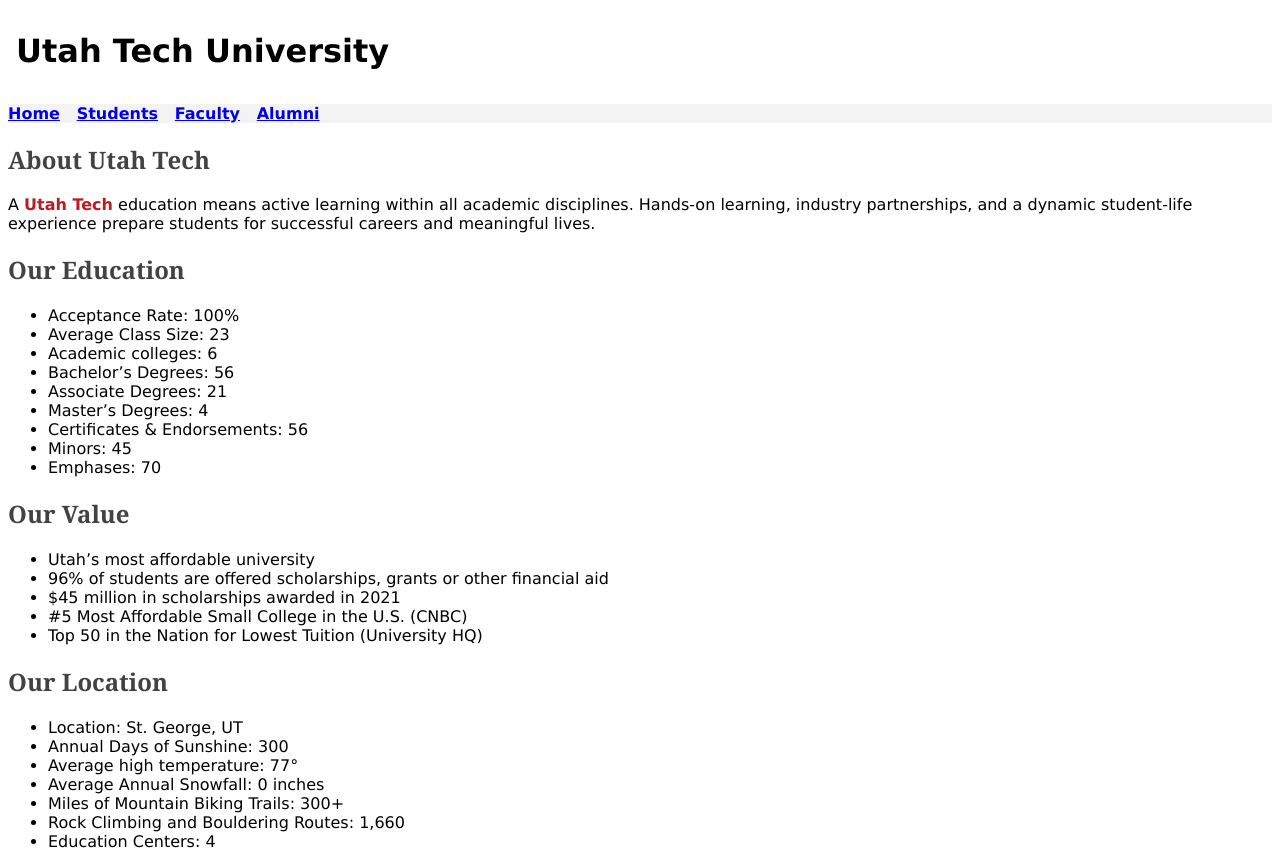
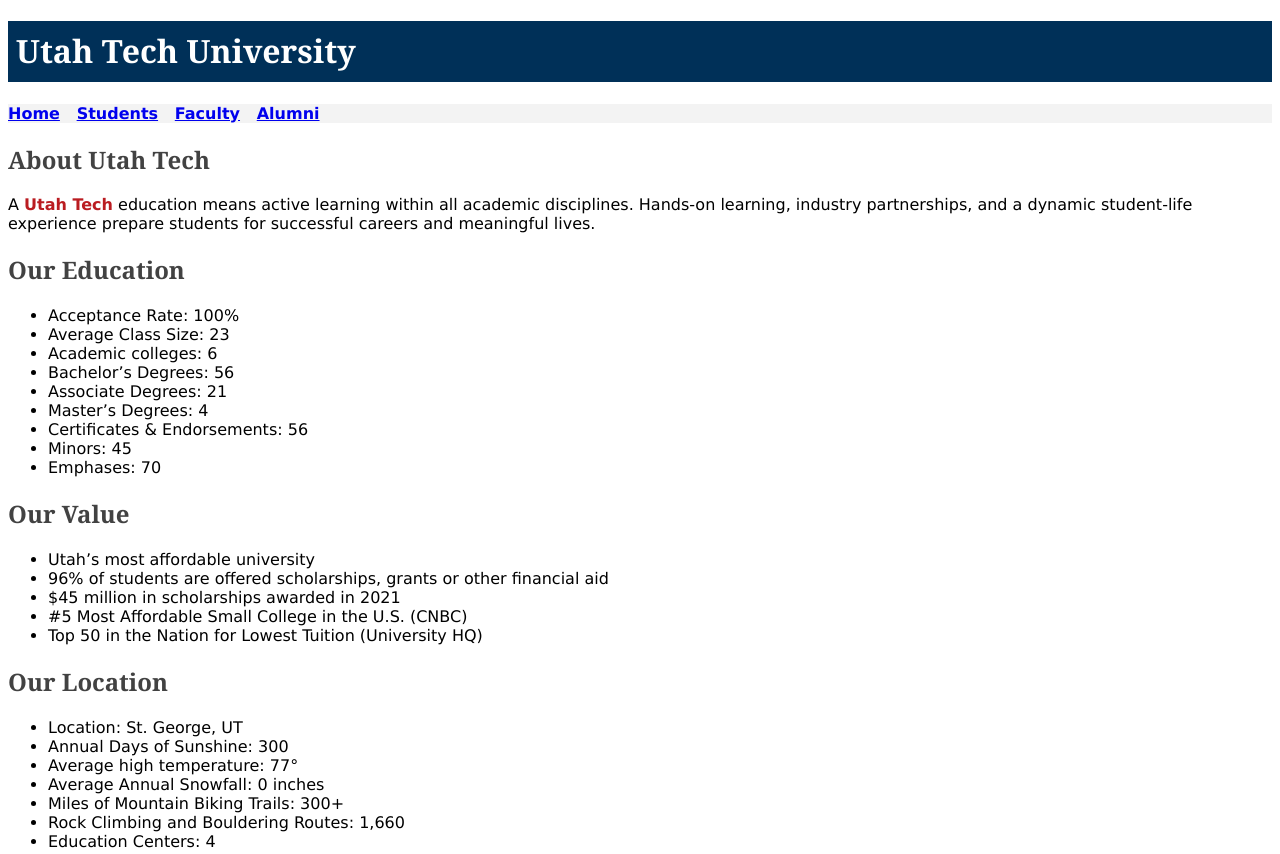
Before and after one commit to PaytonGunnell/se1400, a plain HTML site: page utahtech2/index.html in a window 1280 px wide. Shown: the top 854 px of the page. Drawn offline with Linux system fonts and the light colour scheme.

Commit message:
Fixed styles for header.

```diff
--- a/utahtech2/style.css
+++ b/utahtech2/style.css
@@ -2,6 +2,11 @@ body {
     background-color: #FFFFFF;
     text-decoration-color: #666666;
     font-family: Verdana;
+}
+header {
+    background-color: #003058;
+    color: #FFFFFF;
+    font-family: Georgia;
 }
 header h1 {
     line-height: 140%;
```
